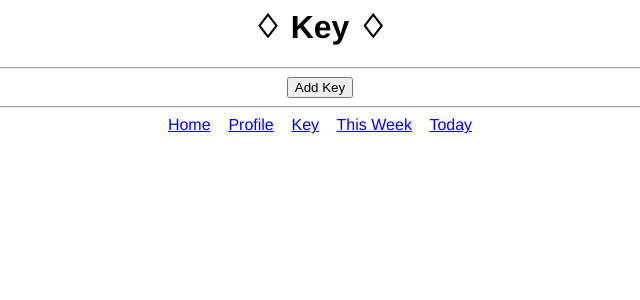
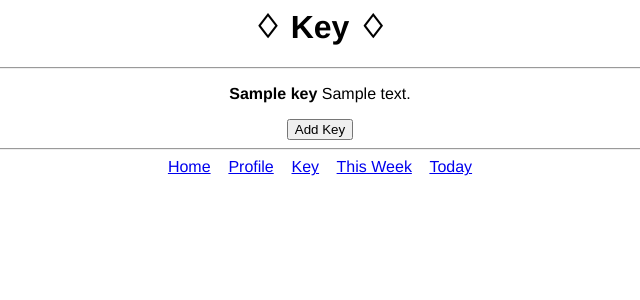
Before and after one commit to mallorymaroket/Maroket_Lab1, a Django app: template schoolproject/templates/key.html in a window 1280 px wide. Shown: the top 300 px of the page, without its empty margins (320-960 px from the left). Run offline with Django 3.2, Linux system fonts and the light colour scheme; tables that the repository leaves empty hold one stand-in row (values such as "Sample post"); the template is opened without the code that fills it: values that come from a table or form of the project are taken from there, most other values are stand-ins (such as "Sample title", 1, 10 or a date in 2020).

Commit message:
Finished key.html
User is able to input key and its description and displayed on the key view

```diff
--- a/schoolproject/lab1/forms.py
+++ b/schoolproject/lab1/forms.py
@@ -12,3 +12,13 @@ class ProfileInfoForm(forms.ModelForm):
     class Meta:
         model = UpdateProfile
         fields = ['picture']
+
+class KeyForm(forms.Form):
+    KEY_TYPES=[
+        ('Task:','Task'),
+        ('Event:','Event'),
+        ('Note:','Note'),
+    ]
+
+    key = forms.CharField(widget=forms.Select(choices=KEY_TYPES),label='Key:')
+    description = forms.CharField(max_length=50, label='Description:')
--- a/schoolproject/templates/key.html
+++ b/schoolproject/templates/key.html
@@ -10,7 +10,32 @@
     <body>
         <hr>
         <div align=center>
-            <button type="submit" class="btn btn-primary"> Add Key </button>
+            {% if key %}
+                <p> <b>{{ key }}</b> {{ description }}</p>
+                <button onclick="addKey()"> Add Key </button>
+            {% else %}
+                <button onclick="addKey()"> Add Key </button>
+            {% endif %}
+
+            <dialog hidden id="key_form">
+                <form action="" method="post">
+                    {% csrf_token %}
+                    {{ form }}
+                    <button type="submit" name="add_key"> Add Key </button>
+                </form>
+            </dialog>
+
+            <script>
+                function addKey() {
+                    var showKForm = document.getElementById("key_form");
+                    if (showKForm.style.display == "none") {
+                        showKForm.style.display = "block";
+                    } else {
+                        showKForm.style.display = "block";
+                    }
+                }
+            </script>
+
         <hr>
             <a href="home">Home</a> &nbsp;&nbsp;
             <a href="profile">Profile</a> &nbsp;&nbsp;
```
Also changed, not shown: schoolproject/lab1/views.py (+7 -2 lines), schoolproject/templates/profile.html (+5 -5 lines).
